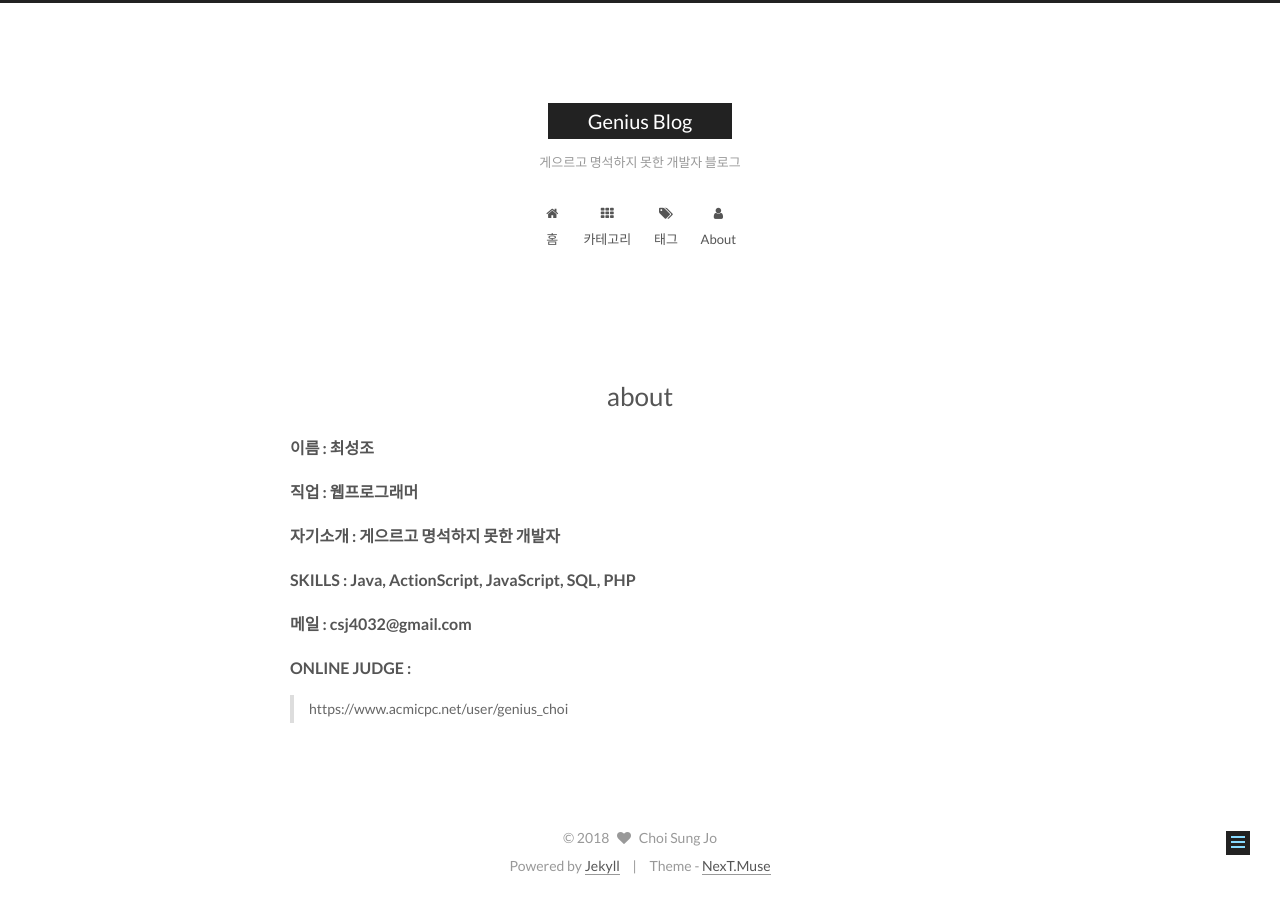
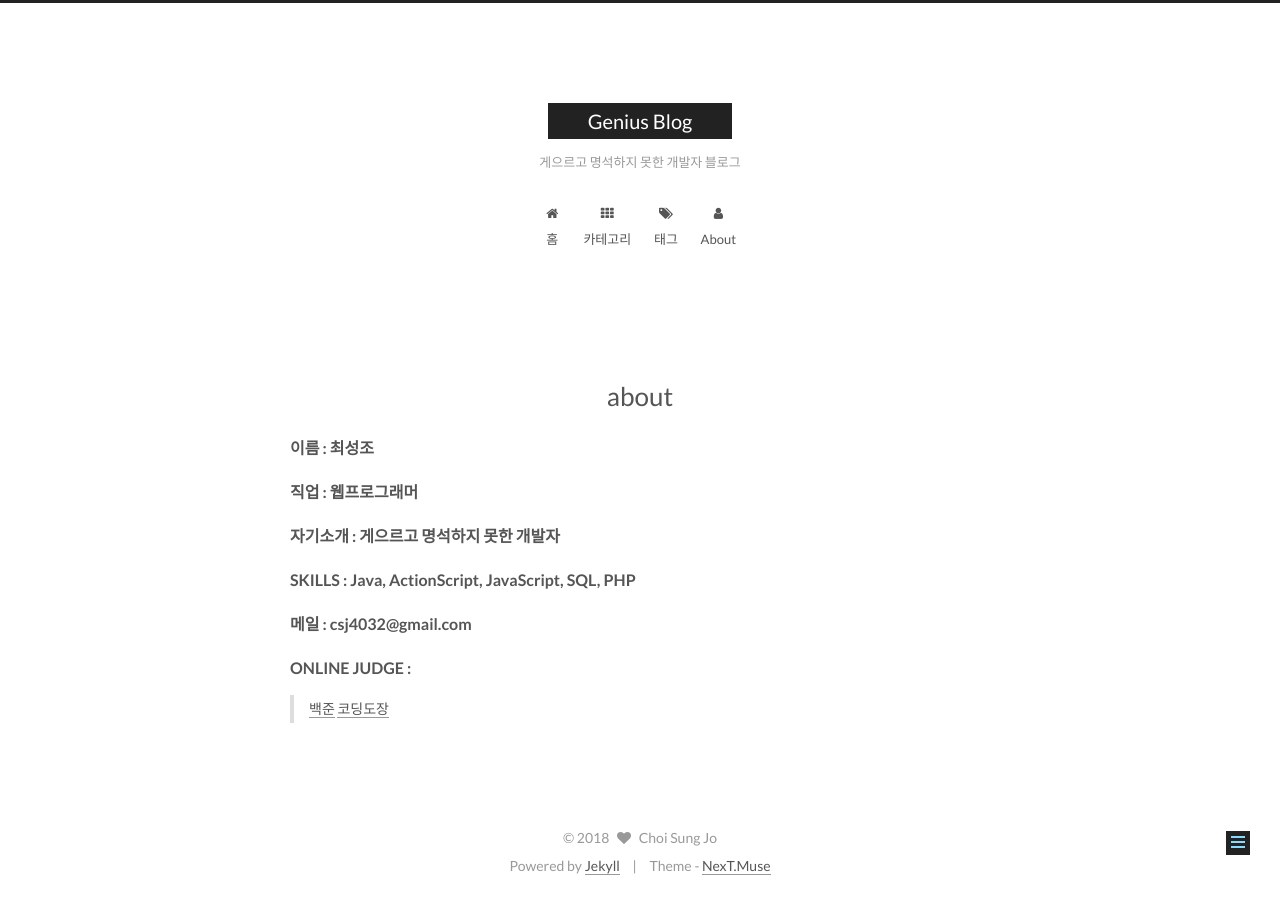
Before and after one commit to csj4032/csj4032.github.io, a Jekyll site: the page built from about/index.md, in a window 1280 px wide. Built offline with Jekyll 4.4.1, drawn with Linux system fonts in a browser that asks for light colours.

Commit message:
About 수정

```diff
--- a/about/index.md
+++ b/about/index.md
@@ -14,4 +14,5 @@ layout: page
 #### 메일 : csj4032@gmail.com
 
 #### ONLINE JUDGE :
-> https://www.acmicpc.net/user/genius_choi
+> [백준](https://www.acmicpc.net/user/genius_choi/)
+> [코딩도장](http://codingdojang.com/profile/answer/3309/)
```
